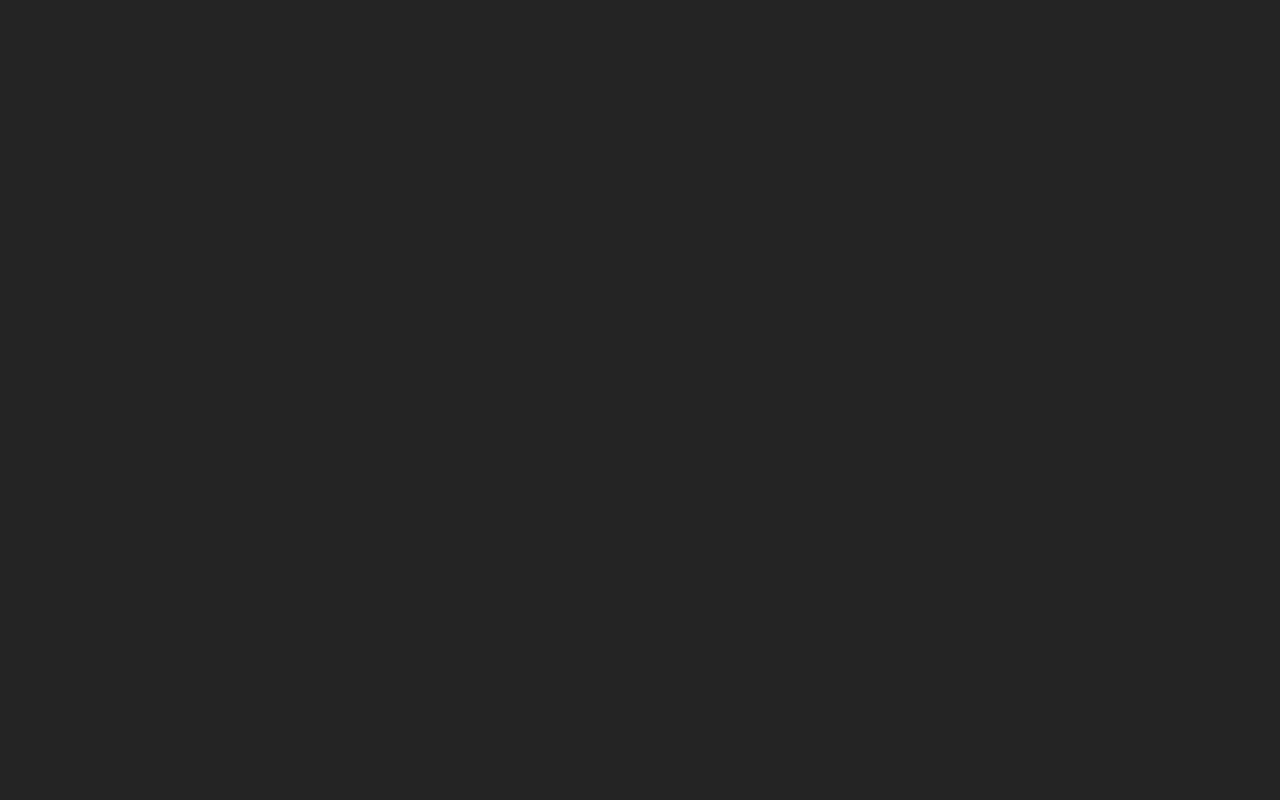
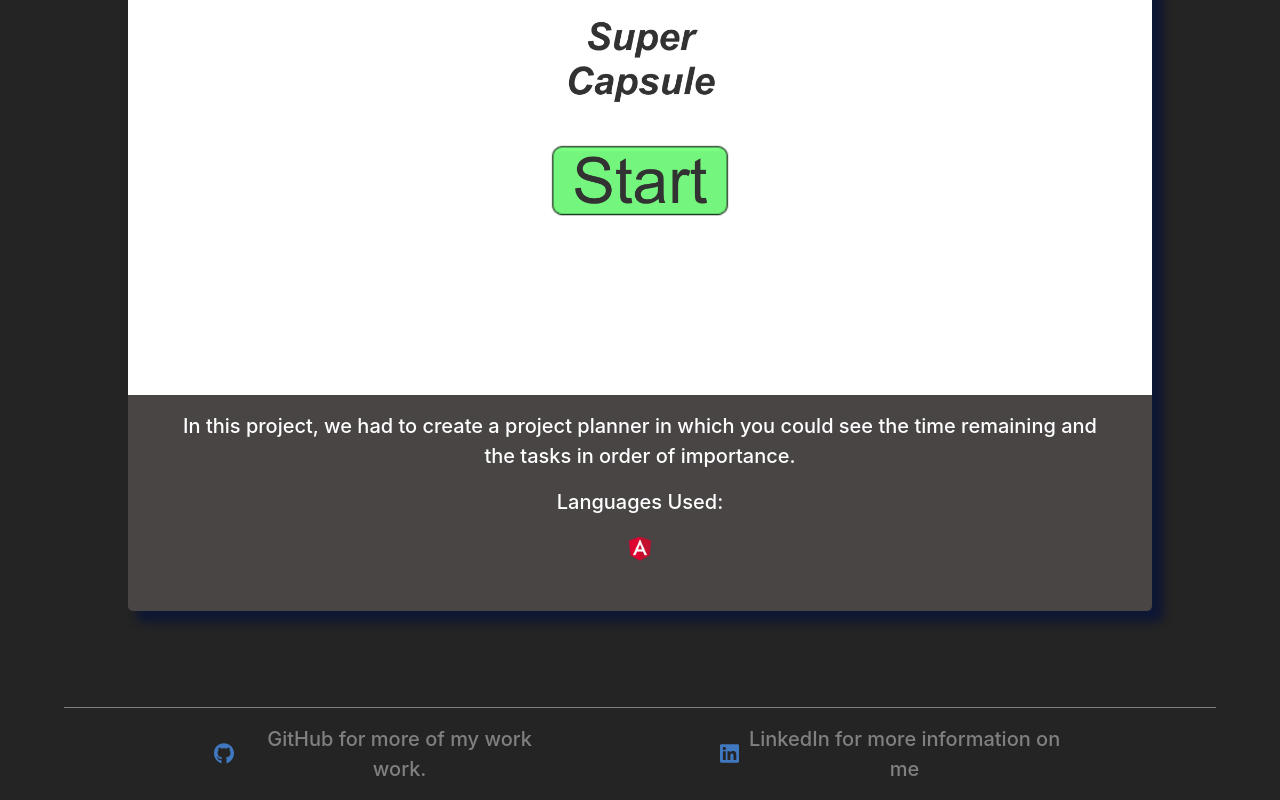
Before and after one commit to Mardixx/Portfolio, a React (Vite) app: page / in a window 1280 px wide. Shown: the part 5049-5849 px from the top of the page. Before the commit the page ends 4945 px from the top, so only its background shows below. Built offline with nearby package versions, Linux system fonts and the light colour scheme.

Commit message:
Little work to add angular tutorial project

```diff
--- a/src/App.jsx
+++ b/src/App.jsx
@@ -11,6 +11,7 @@ import { Route, Routes } from 'react-router-dom'
 import { Projects } from './components/Projects'
 import { ScrollToTop } from './components/ScrollToTop'
 import { SuperCapsule } from './components/SuperCapsule'
+import { AngularTutorial } from './components/AngularTuto'
 
 function App() {
   return (
@@ -26,6 +27,7 @@ function App() {
         <Route path='/Projects' element={<Projects />} />
         <Route path='/AboutMe' element={<AboutMe />} />
         <Route path='/SuperCapsule' element={<SuperCapsule />} />
+        <Route path='/AngularTutorial' element={<AngularTutorial />} />
       </Routes>
       <Footer />
     </div>
--- /dev/null
+++ b/src/components/AngularTuto.jsx
@@ -0,0 +1,25 @@
+import { motion } from "framer-motion";
+
+export const AngularTutorial = () => {
+    return (
+        <div className="angularTuto">
+            <h1>Collection Project</h1>
+            <span>I present to you one if not the first project using actual JavaScript.</span>
+            <span>In this project, we had to create a 'Collection' of our choice in which we used objects
+                and diverse JavaScript things to add some functionalities to our website.</span>
+            <h3>Some screenshots and video: </h3>
+
+            <motion.div whileHover={{ scale : 1.05 }}><img src="collectionPic1.png" alt="Collecion png" /></motion.div>
+            <motion.div whileHover={{ scale : 1.05 }}><img src="collectionPic2.png" alt="Collecion png" /></motion.div>
+
+            <div className="videoDiv">
+                <video width={"300vw"} controls>
+                    <source src="collectionProjectVideo.webm" type="video/webm"/>
+                </video>
+                <span>In this short video, you can see how to delete a card from the collection (the can marked '3')
+                    , access the MyAnimeList page and add a new card to the collection.</span>
+            </div>
+            <a href="https://mardixx.github.io/Collection-project/" target='blank'>Deployed project if you want to try for yourself.</a>
+        </div>
+    )
+}
--- a/src/components/Home.jsx
+++ b/src/components/Home.jsx
@@ -129,6 +129,18 @@ export const Home = () => {
                         </div>
                     </motion.div>
                 </Link>
+                <Link to='/AngularTutorial' className="angularTutorialLink">
+                    <motion.div initial={{ x : -200, opacity : 0 }} whileInView={{ x : 0, opacity : 1 }} transition={{ duration : 0.9, type : 'spring' }} className="angularTuto">
+                        <img src="HomeScreenSuperCapsule.png" alt="Angular Tutorial png" />
+                        <span className='littleDetail'>In this project, we had to create a project planner in which you could see the time remaining and the tasks in order of importance.</span>
+                        <div>
+                            <span>Languages Used: </span><br />
+                            <div className="languagesUsed">
+                                <img className='angular' src='angular.avif' alt='Angular svg'/>
+                            </div>
+                        </div>
+                    </motion.div>
+                </Link>
             </div>
         </motion.div>
     )
--- a/src/style/styles.css
+++ b/src/style/styles.css
@@ -146,6 +146,29 @@ h1 {
   width: 91%;
 }
 
+.angularTuto {
+  display: flex;
+  flex-direction: column;
+  place-items: center;
+  gap: 1rem;
+}
+.angularTuto .videoCollection {
+  display: flex;
+  flex-direction: column;
+  place-items: center;
+  gap: 1rem;
+  width: 100%;
+}
+.angularTuto video {
+  width: 90%;
+}
+.angularTuto img {
+  width: 90vw;
+}
+.angularTuto span {
+  width: 91%;
+}
+
 .footer {
   display: flex;
   flex-direction: row;
@@ -271,7 +294,7 @@ h1 {
   gap: 7rem;
   margin-bottom: 5rem;
 }
-.projects .collectionProjectLink, .projects .movieBrowserLink, .projects .darkKitchenLink, .projects .projectPlannerLink, .projects .superCapsuleLink {
+.projects .collectionProjectLink, .projects .movieBrowserLink, .projects .darkKitchenLink, .projects .projectPlannerLink, .projects .superCapsuleLink, .projects .angularTutorialLink {
   border-radius: 5px;
   width: 80%;
   box-shadow: 10px 10px 10px 1px #0e1734;
@@ -283,15 +306,15 @@ h1 {
   gap: 1rem;
   background-color: rgb(73, 69, 69);
 }
-.projects .collectionProjectLink img, .projects .movieBrowserLink img, .projects .darkKitchenLink img, .projects .projectPlannerLink img, .projects .superCapsuleLink img {
+.projects .collectionProjectLink img, .projects .movieBrowserLink img, .projects .darkKitchenLink img, .projects .projectPlannerLink img, .projects .superCapsuleLink img, .projects .angularTutorialLink img {
   border-radius: 5px 5px 0px 0px;
   width: 100%;
 }
-.projects .collectionProjectLink .littleDetail, .projects .movieBrowserLink .littleDetail, .projects .darkKitchenLink .littleDetail, .projects .projectPlannerLink .littleDetail, .projects .superCapsuleLink .littleDetail {
+.projects .collectionProjectLink .littleDetail, .projects .movieBrowserLink .littleDetail, .projects .darkKitchenLink .littleDetail, .projects .projectPlannerLink .littleDetail, .projects .superCapsuleLink .littleDetail, .projects .angularTutorialLink .littleDetail {
   display: block;
   width: 90%;
 }
-.projects .collectionProjectLink .languagesUsed, .projects .movieBrowserLink .languagesUsed, .projects .darkKitchenLink .languagesUsed, .projects .projectPlannerLink .languagesUsed, .projects .superCapsuleLink .languagesUsed {
+.projects .collectionProjectLink .languagesUsed, .projects .movieBrowserLink .languagesUsed, .projects .darkKitchenLink .languagesUsed, .projects .projectPlannerLink .languagesUsed, .projects .superCapsuleLink .languagesUsed, .projects .angularTutorialLink .languagesUsed {
   display: flex;
   flex-direction: row;
   align-items: center;
@@ -299,34 +322,34 @@ h1 {
   padding: 1rem;
   gap: 7px;
 }
-.projects .collectionProjectLink .languagesUsed img, .projects .movieBrowserLink .languagesUsed img, .projects .darkKitchenLink .languagesUsed img, .projects .projectPlannerLink .languagesUsed img, .projects .superCapsuleLink .languagesUsed img {
+.projects .collectionProjectLink .languagesUsed img, .projects .movieBrowserLink .languagesUsed img, .projects .darkKitchenLink .languagesUsed img, .projects .projectPlannerLink .languagesUsed img, .projects .superCapsuleLink .languagesUsed img, .projects .angularTutorialLink .languagesUsed img {
   width: 30px;
 }
 
-.collection, .movieBrowser, .darkKitchen, .projectPlanner, .superCapsule {
+.collection, .movieBrowser, .darkKitchen, .projectPlanner, .superCapsule, .angularTuto {
   display: flex;
   flex-direction: column;
   place-items: center;
   gap: 1rem;
   margin-bottom: 2rem;
 }
-.collection span, .movieBrowser span, .darkKitchen span, .projectPlanner span, .superCapsule span {
+.collection span, .movieBrowser span, .darkKitchen span, .projectPlanner span, .superCapsule span, .angularTuto span {
   font-size: 15px;
 }
-.collection h1, .movieBrowser h1, .darkKitchen h1, .projectPlanner h1, .superCapsule h1 {
+.collection h1, .movieBrowser h1, .darkKitchen h1, .projectPlanner h1, .superCapsule h1, .angularTuto h1 {
   font-size: 25px;
 }
-.collection video, .movieBrowser video, .darkKitchen video, .projectPlanner video, .superCapsule video {
+.collection video, .movieBrowser video, .darkKitchen video, .projectPlanner video, .superCapsule video, .angularTuto video {
   width: 90%;
 }
-.collection img, .movieBrowser img, .darkKitchen img, .projectPlanner img, .superCapsule img {
+.collection img, .movieBrowser img, .darkKitchen img, .projectPlanner img, .superCapsule img, .angularTuto img {
   width: 90%;
 }
-.collection a, .movieBrowser a, .darkKitchen a, .projectPlanner a, .superCapsule a {
+.collection a, .movieBrowser a, .darkKitchen a, .projectPlanner a, .superCapsule a, .angularTuto a {
   font-size: 10px;
   text-decoration: underline;
 }
-.collection .videoDiv, .movieBrowser .videoDiv, .darkKitchen .videoDiv, .projectPlanner .videoDiv, .superCapsule .videoDiv {
+.collection .videoDiv, .movieBrowser .videoDiv, .darkKitchen .videoDiv, .projectPlanner .videoDiv, .superCapsule .videoDiv, .angularTuto .videoDiv {
   display: flex;
   flex-direction: column;
   place-items: center;
@@ -374,33 +397,33 @@ h1 {
   .home h3 {
     font-size: 35px;
   }
-  .collection, .movieBrowser, .darkKitchen, .projectPlanner, .superCapsule {
+  .collection, .movieBrowser, .darkKitchen, .projectPlanner, .superCapsule, .angularTuto {
     display: flex;
     flex-direction: column;
     justify-content: center;
     align-items: center;
     gap: 1rem;
   }
-  .collection span, .movieBrowser span, .darkKitchen span, .projectPlanner span, .superCapsule span {
+  .collection span, .movieBrowser span, .darkKitchen span, .projectPlanner span, .superCapsule span, .angularTuto span {
     font-size: 20px;
   }
-  .collection h1, .movieBrowser h1, .darkKitchen h1, .projectPlanner h1, .superCapsule h1 {
+  .collection h1, .movieBrowser h1, .darkKitchen h1, .projectPlanner h1, .superCapsule h1, .angularTuto h1 {
     font-size: 50px;
   }
-  .collection h3, .movieBrowser h3, .darkKitchen h3, .projectPlanner h3, .superCapsule h3 {
+  .collection h3, .movieBrowser h3, .darkKitchen h3, .projectPlanner h3, .superCapsule h3, .angularTuto h3 {
     font-size: 35px;
   }
-  .collection video, .movieBrowser video, .darkKitchen video, .projectPlanner video, .superCapsule video {
+  .collection video, .movieBrowser video, .darkKitchen video, .projectPlanner video, .superCapsule video, .angularTuto video {
     width: 90%;
   }
-  .collection img, .movieBrowser img, .darkKitchen img, .projectPlanner img, .superCapsule img {
+  .collection img, .movieBrowser img, .darkKitchen img, .projectPlanner img, .superCapsule img, .angularTuto img {
     width: 90%;
   }
-  .collection a, .movieBrowser a, .darkKitchen a, .projectPlanner a, .superCapsule a {
+  .collection a, .movieBrowser a, .darkKitchen a, .projectPlanner a, .superCapsule a, .angularTuto a {
     font-size: 20px;
     text-decoration: underline;
   }
-  .collection .videoDiv, .movieBrowser .videoDiv, .darkKitchen .videoDiv, .projectPlanner .videoDiv, .superCapsule .videoDiv {
+  .collection .videoDiv, .movieBrowser .videoDiv, .darkKitchen .videoDiv, .projectPlanner .videoDiv, .superCapsule .videoDiv, .angularTuto .videoDiv {
     display: flex;
     flex-direction: column;
     place-items: center;
--- a/src/style/styles.scss
+++ b/src/style/styles.scss
@@ -168,6 +168,33 @@ h1 {
     }
 
 }
+.angularTuto {
+    display: flex;
+    flex-direction: column;
+    place-items: center;
+    gap: 1rem;
+
+    .videoCollection {
+        display: flex;
+        flex-direction: column;
+        place-items: center;
+        gap: 1rem;
+        width: 100%;
+    }
+
+    video {
+        width: 90%;
+    }
+
+    img {
+        width: 90vw;
+    }
+
+    span {
+        width: 91%;
+    }
+
+}
 
 .footer {
     display: flex;
@@ -311,11 +338,11 @@ h1 {
     gap: 7rem;
     margin-bottom: 5rem;
 
-    .collectionProjectLink, .movieBrowserLink, .darkKitchenLink, .projectPlannerLink, .superCapsuleLink {
+    .collectionProjectLink, .movieBrowserLink, .darkKitchenLink, .projectPlannerLink, .superCapsuleLink, .angularTutorialLink {
         @include projectMobile;
     }
 }
-.collection, .movieBrowser, .darkKitchen, .projectPlanner, .superCapsule {
+.collection, .movieBrowser, .darkKitchen, .projectPlanner, .superCapsule, .angularTuto {
     @include fullViewMobile;
 }
 
@@ -361,7 +388,7 @@ h1 {
             font-size: 35px;
         }
     }
-    .collection, .movieBrowser, .darkKitchen, .projectPlanner, .superCapsule {
+    .collection, .movieBrowser, .darkKitchen, .projectPlanner, .superCapsule, .angularTuto {
         @include fullView;
     }
     .languages {
```
Also changed, not shown: 1 other file (tests, documents, lock files or other folders).
